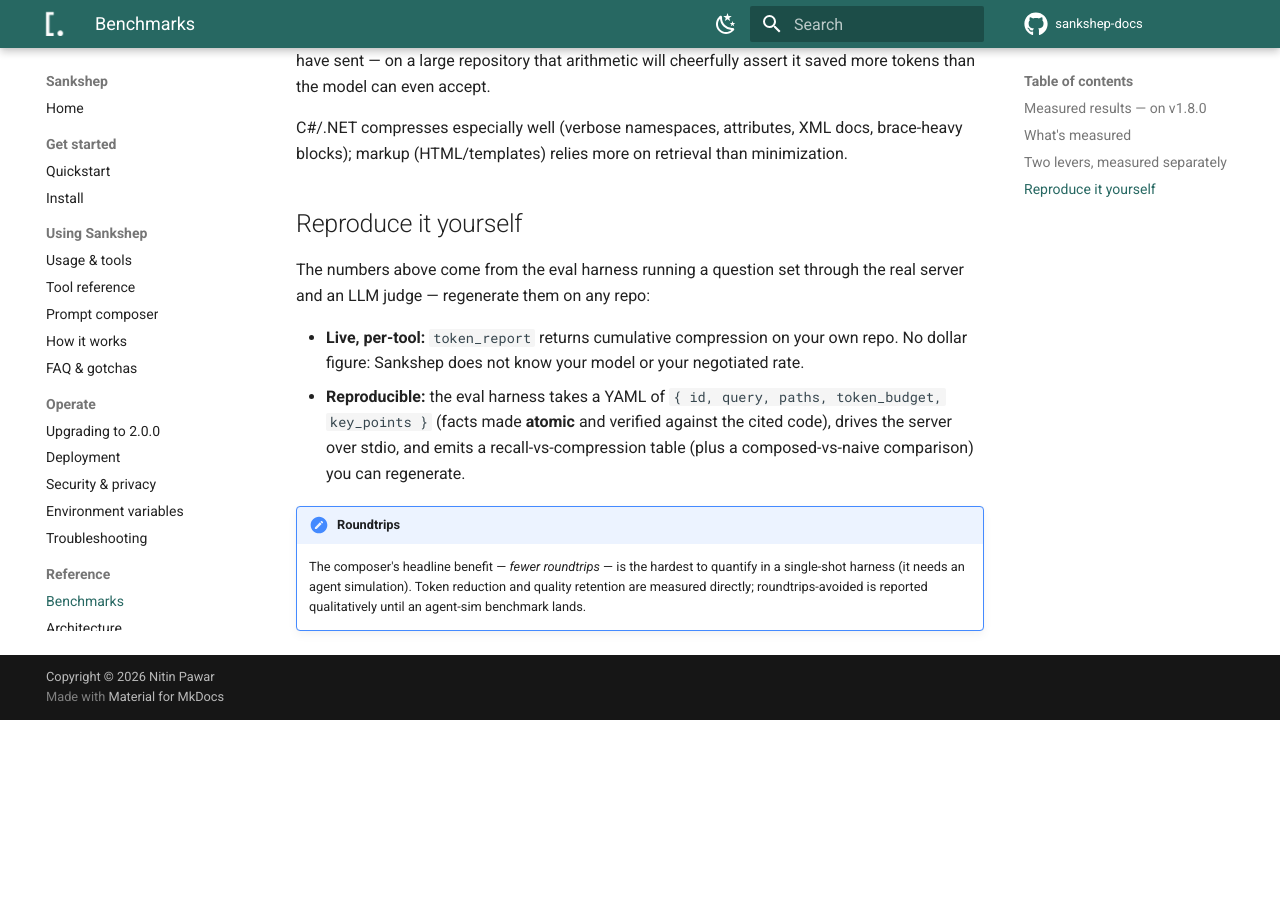
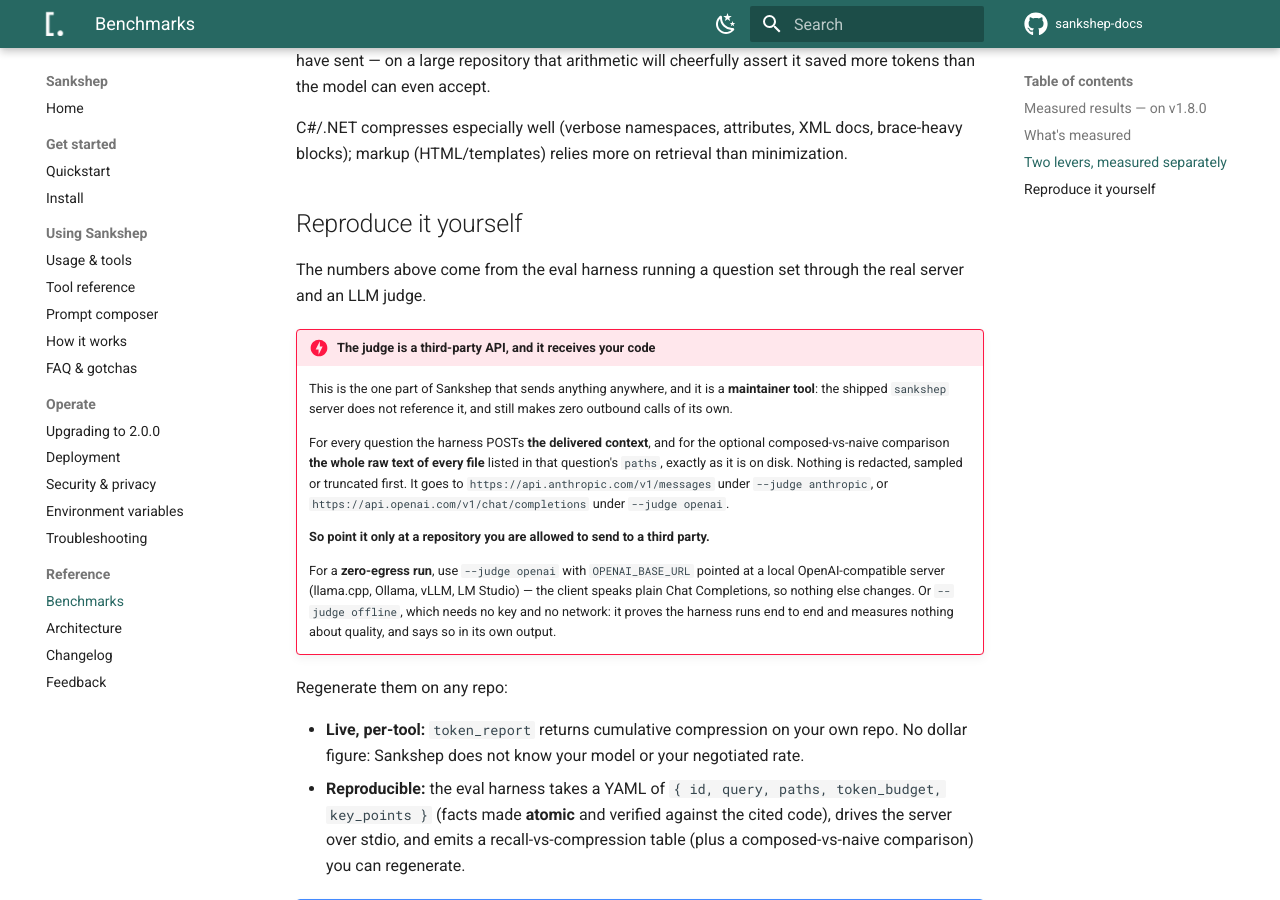
Before and after one commit to nitinpawar28/sankshep-docs, an MkDocs documentation site: the page built from docs/benchmarks.md, in a window 1280 px wide and 900 px high, scrolled down 2832 px. Built offline with MkDocs 1.6.1 and Material for MkDocs 9.7.7, drawn with Linux system fonts in a browser that asks for light colours; comment, search, counter and statistics services are not loaded; before the commit the page ends 3552 px from its top, so only the background shows below that.

Commit message:
fix: two claims a reader could be harmed by
INTEL MACS. install.md listed `osx-x64` among the supported platforms and, in the same
sentence, promised that unsupported platforms fail cleanly at install. Both halves were
false for the reader on that platform: Microsoft.ML.OnnxRuntime ships no `osx-x64` native,
so the package installs, runs and answers `--version`, then fails the first time anything
needs an embedding — `index_repo` and `search_code` over stdio, and over HTTP a server that
never becomes ready and answers 503 for the life of the process. It is the one platform
where "fails cleanly at install" was never true.

The platform is dropped from the list and the situation is stated, including what still
works: the 2.0.0 packages stay on nuget.org because published packages are immutable, and
the container image runs fully on an Intel Mac because it is published for linux/amd64.

THE EVAL HARNESS SENDS YOUR CODE TO A THIRD PARTY, and benchmarks.md said "regenerate them
on any repo" without mentioning it — on a site whose home page promises that no code or
content leaves your machine. For every question the harness POSTs the delivered context,
and for the composed-vs-naive comparison the whole raw text of every file in that
question's paths, unredacted and untruncated, to api.anthropic.com or api.openai.com. A
reader following that instruction on a work codebase would have had an egress incident.

The warning now states exactly what is sent and where, that this is a maintainer tool the
shipped server does not reference, and the two zero-egress alternatives: a local
OpenAI-compatible endpoint via OPENAI_BASE_URL, or `--judge offline`.

mkdocs build --strict: clean. Line endings preserved per file (the repo is mixed).

```diff
--- a/docs/benchmarks.md
+++ b/docs/benchmarks.md
@@ -101,7 +101,27 @@ markup (HTML/templates) relies more on retrieval than minimization.
 ## Reproduce it yourself
 
 The numbers above come from the eval harness running a question set through the real server and an LLM
-judge — regenerate them on any repo:
+judge.
+
+!!! danger "The judge is a third-party API, and it receives your code"
+
+    This is the one part of Sankshep that sends anything anywhere, and it is a **maintainer tool**: the
+    shipped `sankshep` server does not reference it, and still makes zero outbound calls of its own.
+
+    For every question the harness POSTs **the delivered context**, and for the optional
+    composed-vs-naive comparison **the whole raw text of every file** listed in that question's `paths`,
+    exactly as it is on disk. Nothing is redacted, sampled or truncated first. It goes to
+    `https://api.anthropic.com/v1/messages` under `--judge anthropic`, or
+    `https://api.openai.com/v1/chat/completions` under `--judge openai`.
+
+    **So point it only at a repository you are allowed to send to a third party.**
+
+    For a **zero-egress run**, use `--judge openai` with `OPENAI_BASE_URL` pointed at a local
+    OpenAI-compatible server (llama.cpp, Ollama, vLLM, LM Studio) — the client speaks plain Chat
+    Completions, so nothing else changes. Or `--judge offline`, which needs no key and no network: it
+    proves the harness runs end to end and measures nothing about quality, and says so in its own output.
+
+Regenerate them on any repo:
 
 - **Live, per-tool:** `token_report` returns cumulative compression on your own repo. No dollar figure:
   Sankshep does not know your model or your negotiated rate.
```
Also changed, not shown: docs/install.md (+15 -3 lines).
